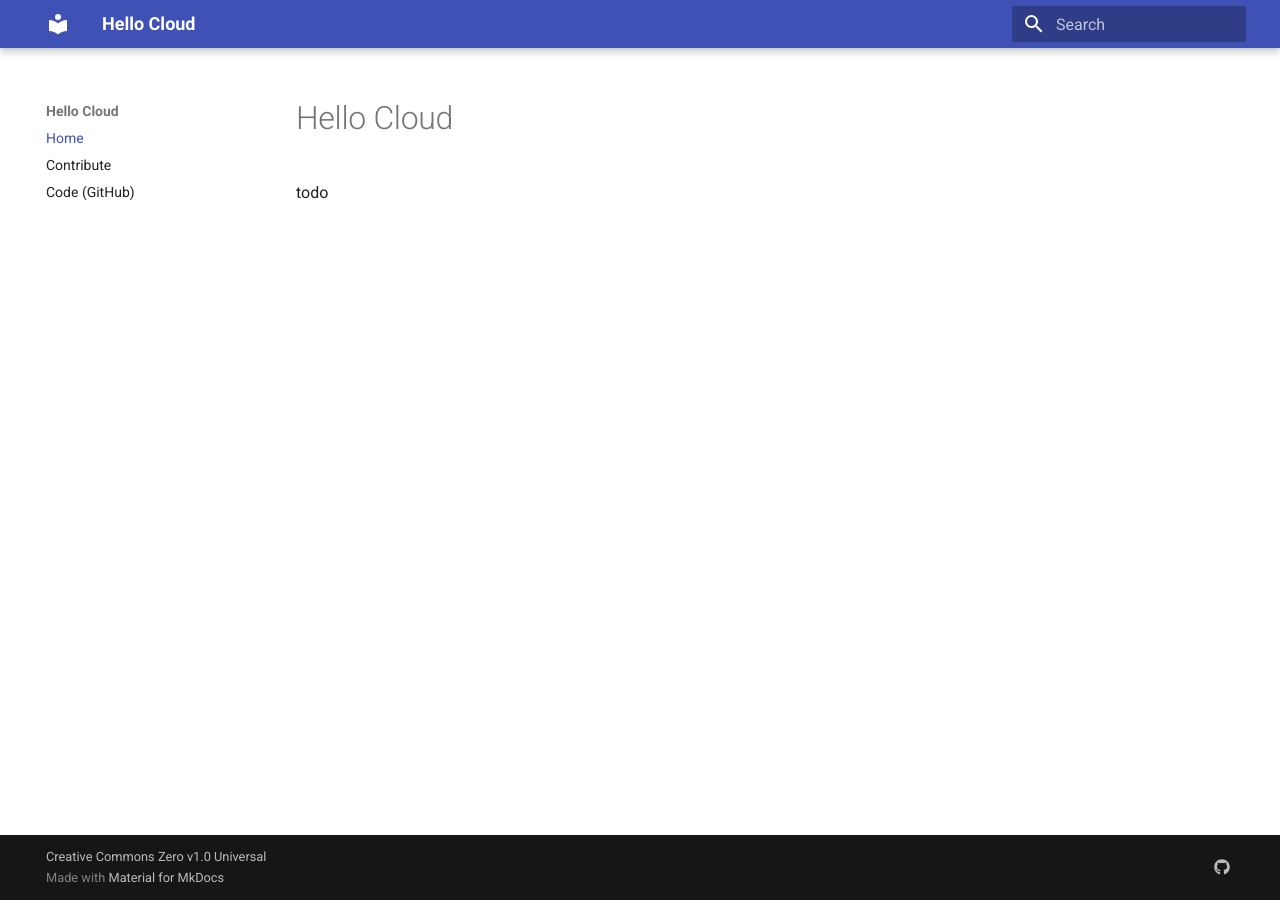
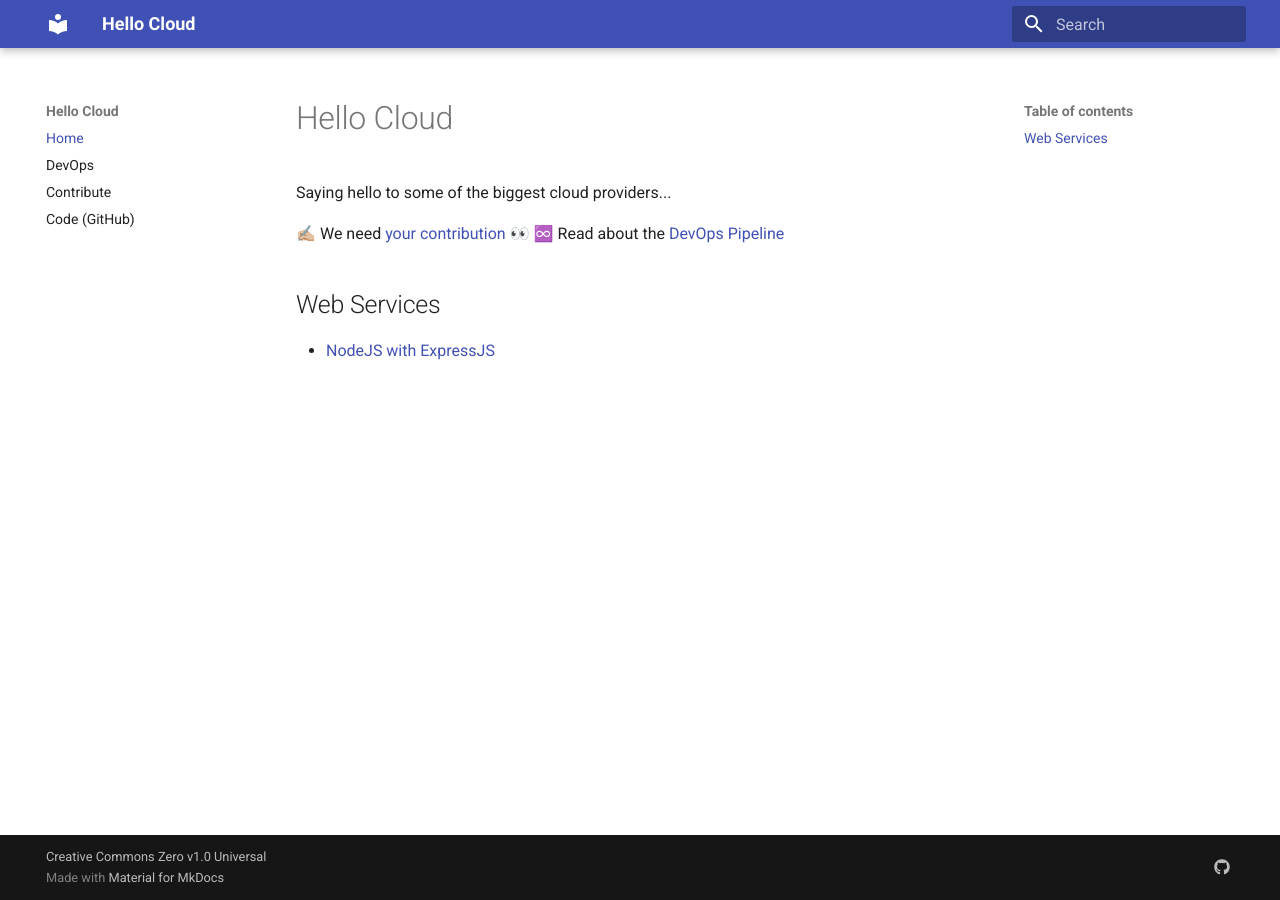
Before and after one commit to ourchitecture/hello-cloud, an MkDocs documentation site: the page built from src/docs/index.md, in a window 1280 px wide. Built offline with MkDocs 1.6.1 and Material for MkDocs 9.7.7, drawn with Linux system fonts in a browser that asks for light colours.

Commit message:
docs: devops
Signed-off-by: Eric Swanson <ericis@users.noreply.github.com>

```diff
--- a/mkdocs.yml
+++ b/mkdocs.yml
@@ -9,6 +9,7 @@
     - "header.autohide"
 nav:
   - "Home": "index.md"
+  - "DevOps": "devops.md"
   - "Contribute": "contribute.md"
   - "Code (GitHub)": "https://github.com/ericis/hello-cloud/"
 extra:
--- a/src/docs/index.md
+++ b/src/docs/index.md
@@ -1,3 +1,10 @@
 # Hello Cloud
 
-todo
+Saying hello to some of the biggest cloud providers...
+
+✍🏼 We need [your contribution](./contribute.md) 👀
+♾️ Read about the [DevOps Pipeline](./devops.md)
+
+## Web Services
+
+- [NodeJS with ExpressJS](./services/nodejs-expressjs.md)
```
Also changed, not shown: README.md (+1 -1 lines), docs/404.html (+15 -0 lines), docs/contribute/index.html (+17 -2 lines), docs/index.html (+69 -3 lines), docs/search/search_index.json (+1 -1 lines), docs/sitemap.xml (+10 -0 lines), src/docs/contribute.md (+2 -0 lines), .github/CONTRIBUTING.md, 3 other files.
